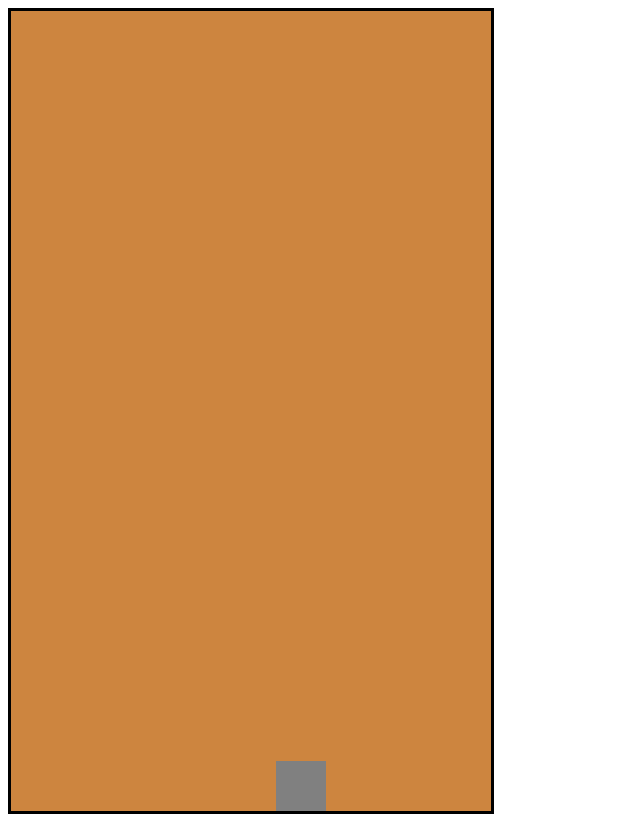
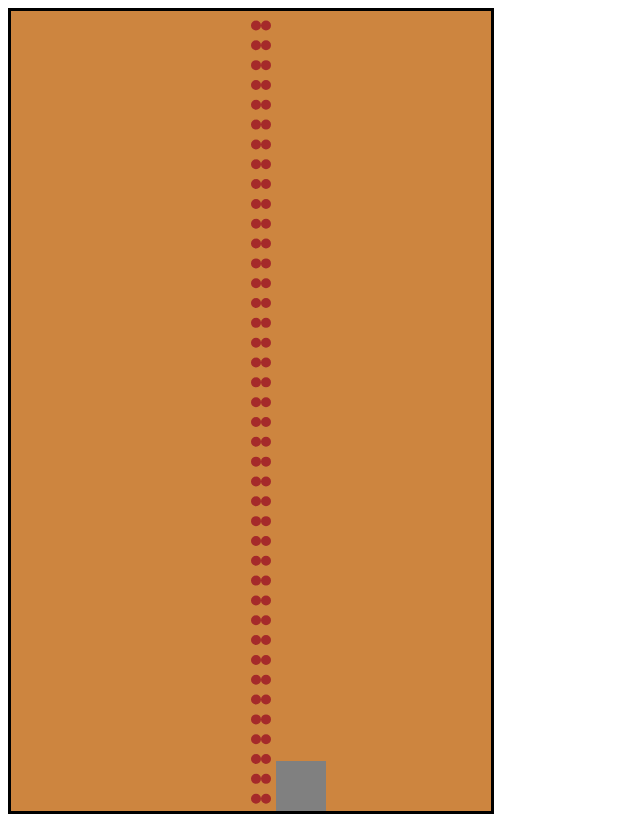
Before and after one commit to Tote/js13k2023, a plain HTML site: page index.html in a window 1280 px wide. Shown: the whole page, without its empty margins (0-640 px from the left). Drawn offline with Linux system fonts and the light colour scheme.

Commit message:
Added running animation to background

```diff
--- a/game.css
+++ b/game.css
@@ -8,4 +8,26 @@
 
     border: solid;
     background: peru;
+    overflow: hidden;
 }
+#game::after{
+    content : '';
+    position: relative;
+    top     : -100px;
+    left    : calc(var(--screen-width)/2);
+    height  : calc(var(--screen-height) * 1.5);
+    width   : 0;
+    border  : brown dotted 10px;
+    display : block;
+    background-color: transparent;
+}
+
+
+#game.running::after{
+    animation: background-running .5s linear infinite;
+}
+
+@keyframes background-running {
+    0%      { top: -200px;  }
+    100%    {top: -100px;   }
+}
```
